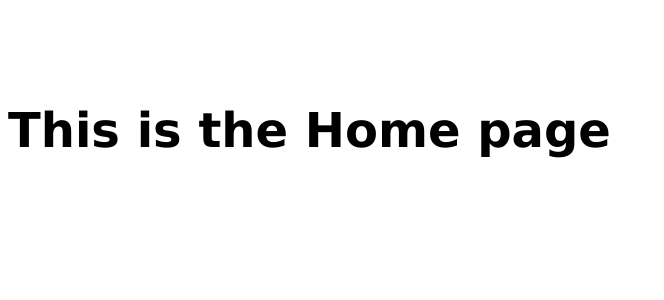
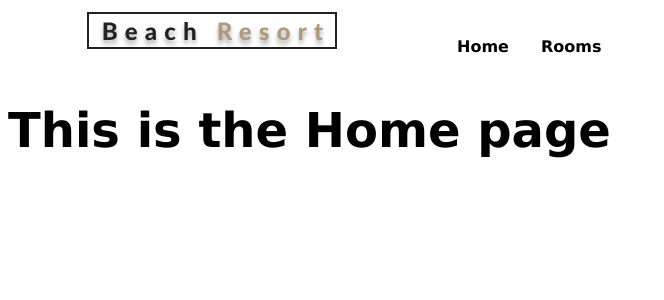
Before and after one commit to grford15/HotelApp, a React (Create React App) app: page / in a window 1280 px wide. Shown: the top 300 px of the page, without its empty margins (0-664 px from the left). Built offline with nearby package versions, Linux system fonts and the light colour scheme.

Commit message:
finish the navbar

```diff
--- a/src/App.css
+++ b/src/App.css
@@ -164,8 +164,8 @@ h6 {
   color: var(--primaryColor);
 }
 .nav-links {
-  /* height: 0;
-  overflow: hidden; */
+  height: 0;
+  overflow: hidden;
   transition: var(--mainTransition);
   list-style-type: none;
 }
--- a/src/components/Navbar.js
+++ b/src/components/Navbar.js
@@ -23,7 +23,30 @@ export default class Navbar extends Component {
     return (
       <nav className="navbar">
         <div className="nav-center">
-          <div className="nav-header"></div>
+          <div className="nav-header">
+            <Link to="/">
+              <img src={logo} alt="Beach Resort" />
+              <button
+                type="button"
+                className="nav-btn"
+                onClick={() => this.handleToggle()}
+              >
+                <FaAlignRight className="nav-icon" />
+              </button>
+            </Link>
+          </div>
+          <ul
+            className={
+              this.state.isOpen ? 'nav-links show-nav' : 'nav-links'
+            }
+          >
+            <li>
+              <Link to="/">Home</Link>
+            </li>
+            <li>
+              <Link to="/rooms">Rooms</Link>
+            </li>
+          </ul>
         </div>
       </nav>
     );
```
